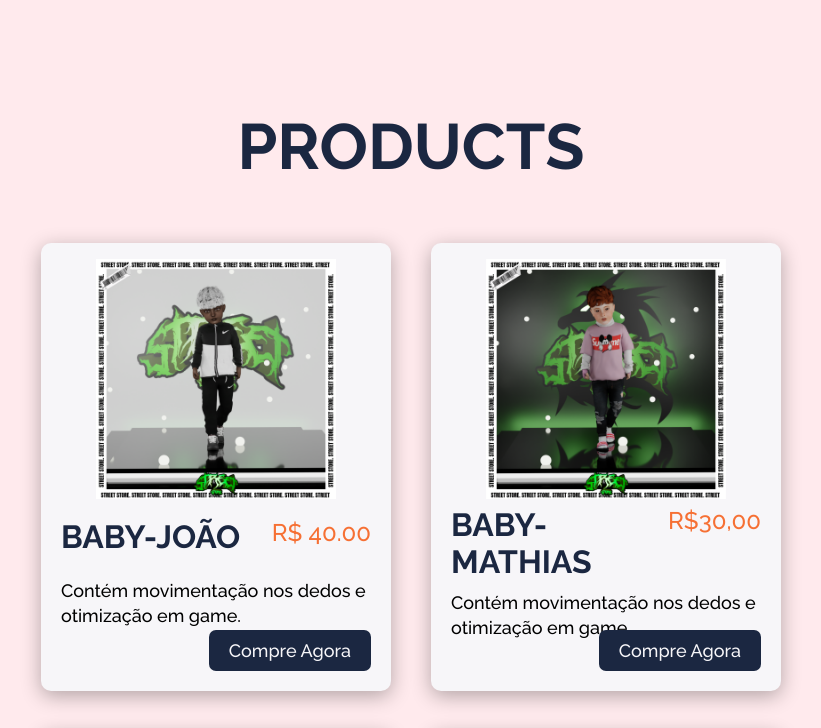
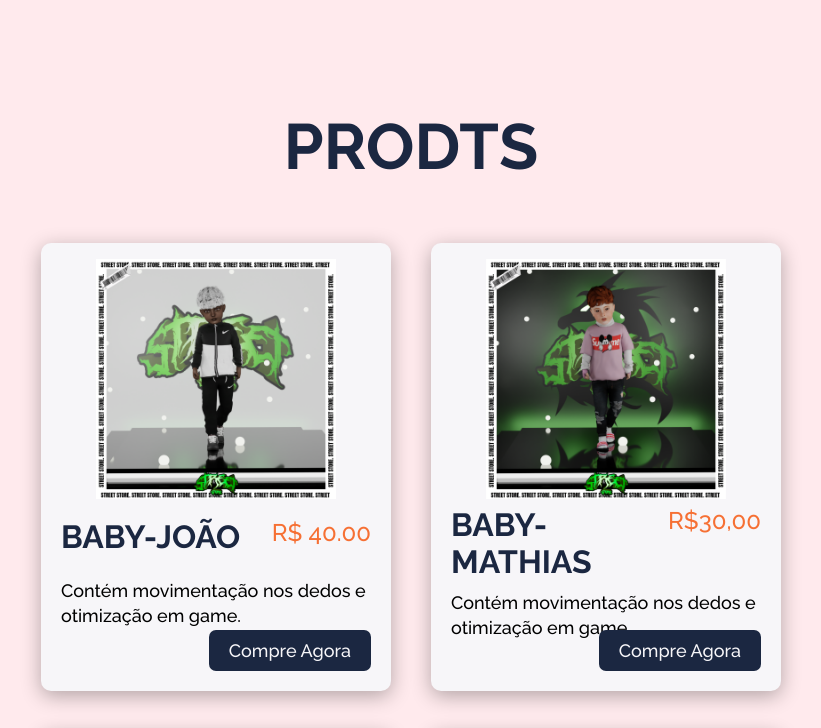
Before and after one commit to vinni2409/vinni2409.github.io, a plain HTML site: page index.html in a window 1280 px wide. Shown: the top 728 px of the page, without its empty margins (229-1050 px from the left). Drawn offline with Linux system fonts and the light colour scheme.

Commit message:
Update index.html

```diff
--- a/index.html
+++ b/index.html
@@ -11,7 +11,7 @@
     <div class="container">
 
         <div class="header">
-            <h1>products</h1>
+            <h1>prodts</h1>
         </div>
 
         <div class="products">
```
